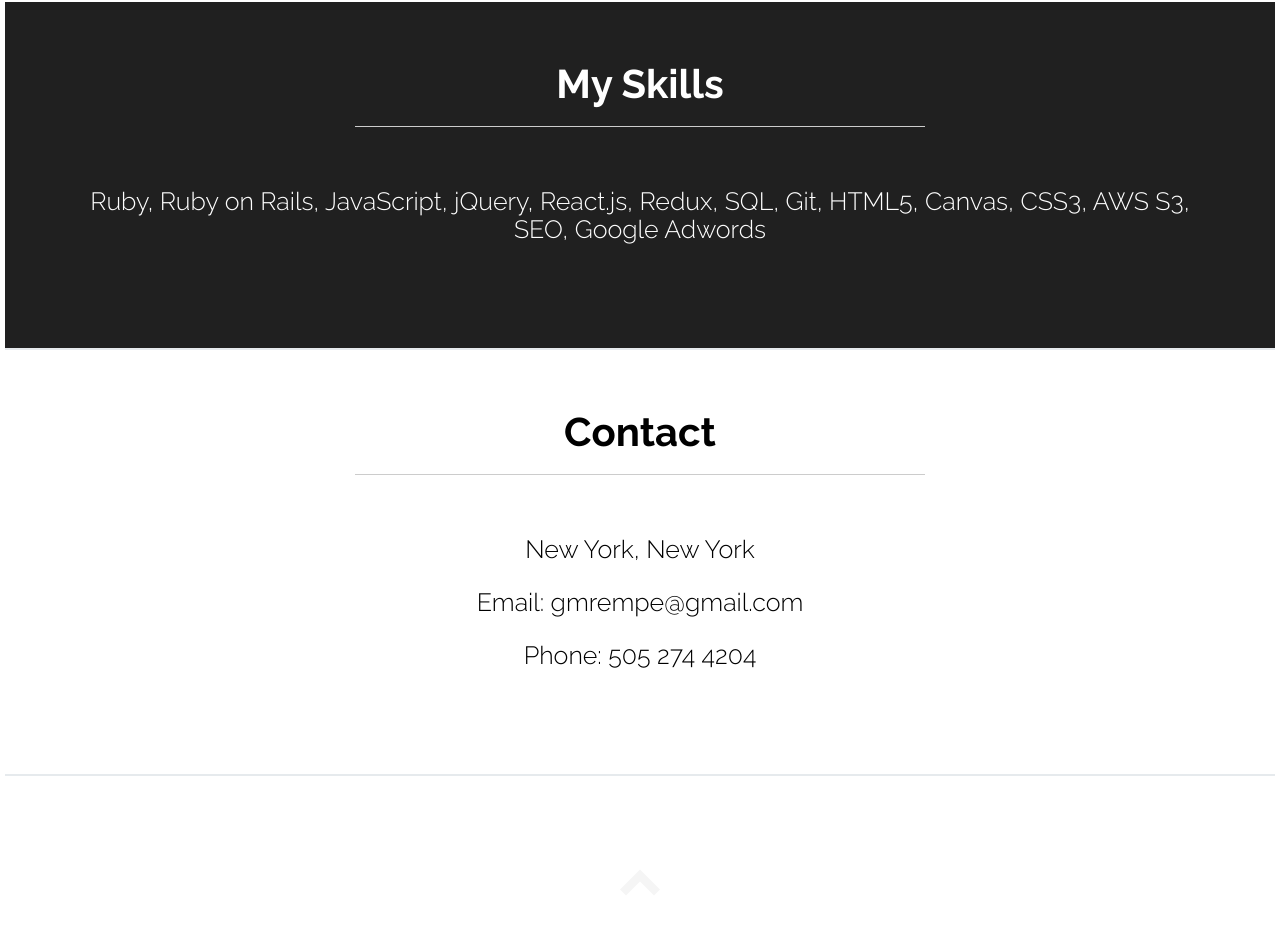
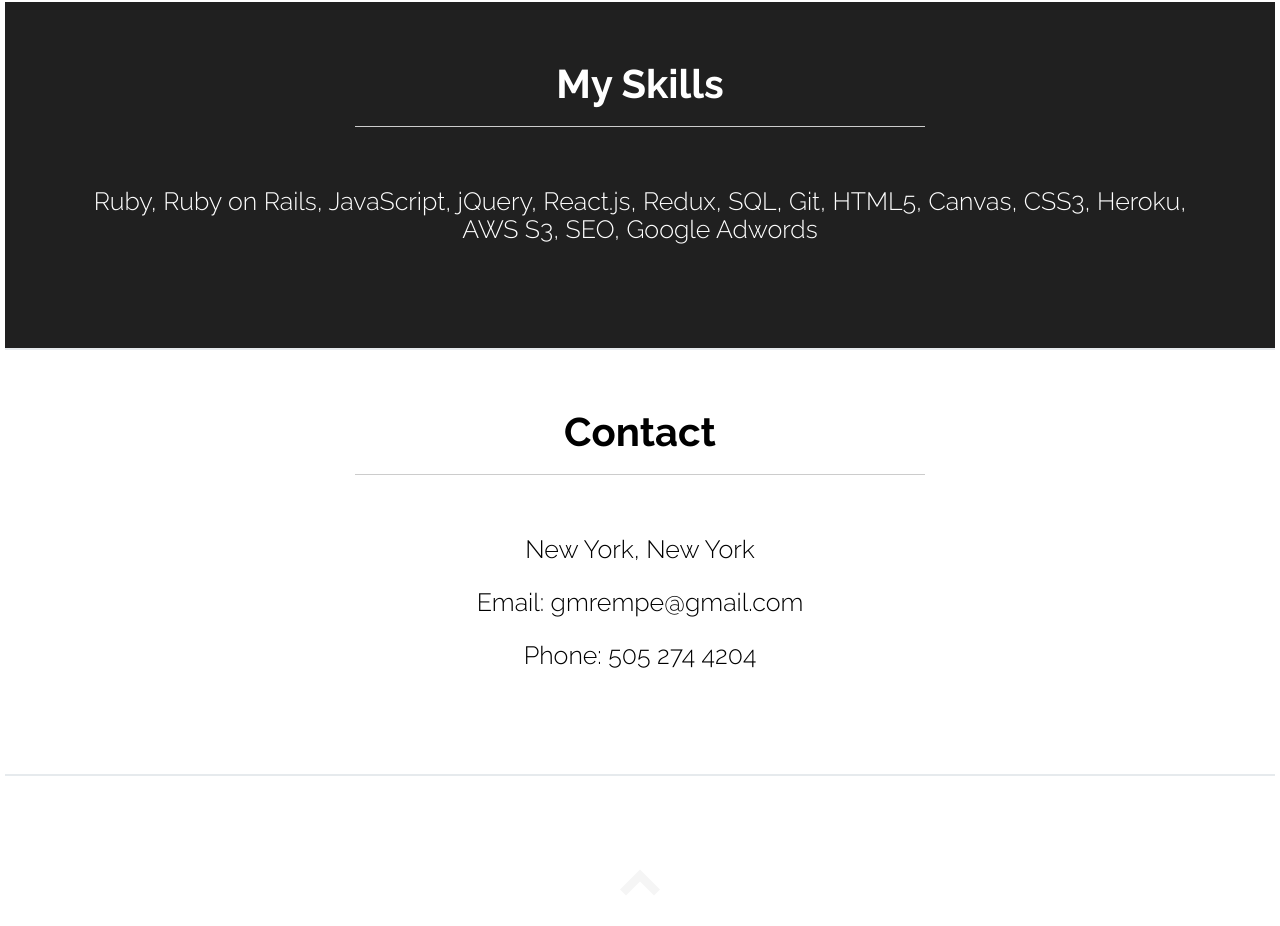
Before and after one commit to gmrempe/gmrempe.github.io, a plain HTML site: page index.html in a window 1280 px wide. Shown: the part 2473-3399 px from the top of the page. Drawn offline with Linux system fonts and the light colour scheme; files whose address does not match are found by name.

Commit message:
add heroku skill

```diff
--- a/index.html
+++ b/index.html
@@ -187,7 +187,7 @@
 			<div class="container">
 				<h1 class="fade-down section-title">My Skills</h1>
 				<hr>
-				<p class="fade-up">Ruby, Ruby on Rails, JavaScript, jQuery, React.js, Redux, SQL, Git, HTML5, Canvas, CSS3, AWS S3, SEO, Google Adwords</p>
+				<p class="fade-up">Ruby, Ruby on Rails, JavaScript, jQuery, React.js, Redux, SQL, Git, HTML5, Canvas, CSS3, Heroku, AWS S3, SEO, Google Adwords</p>
 			</div>
 		</section>
 
```
